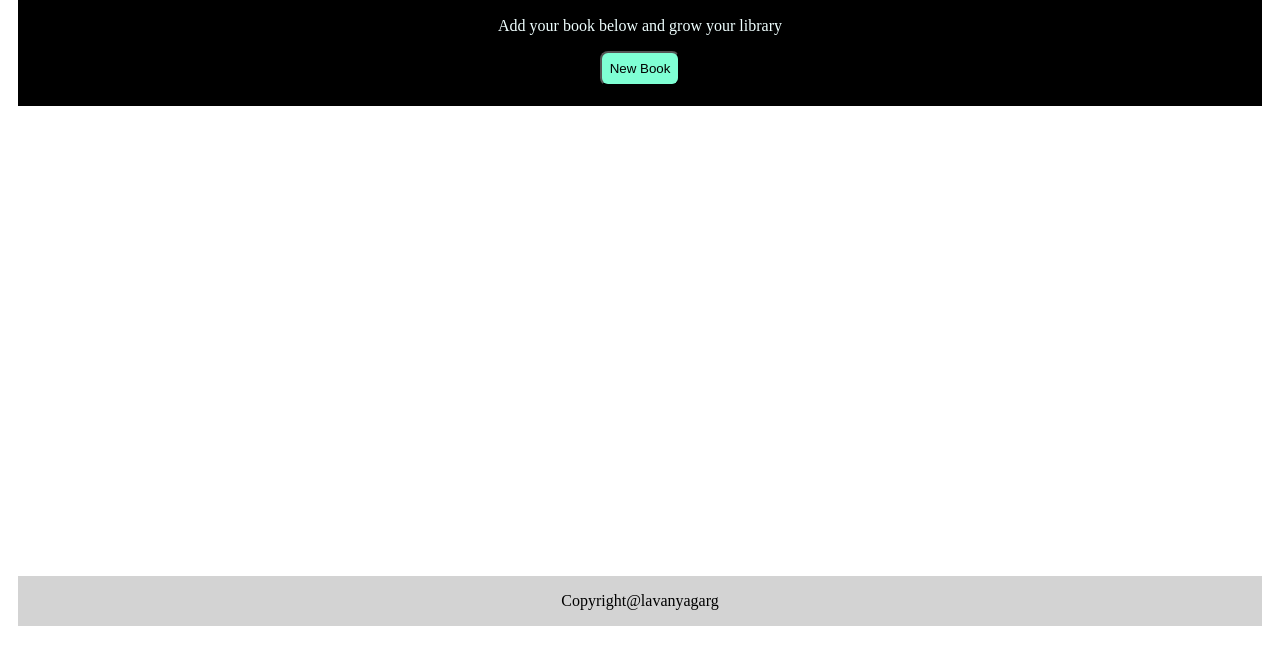
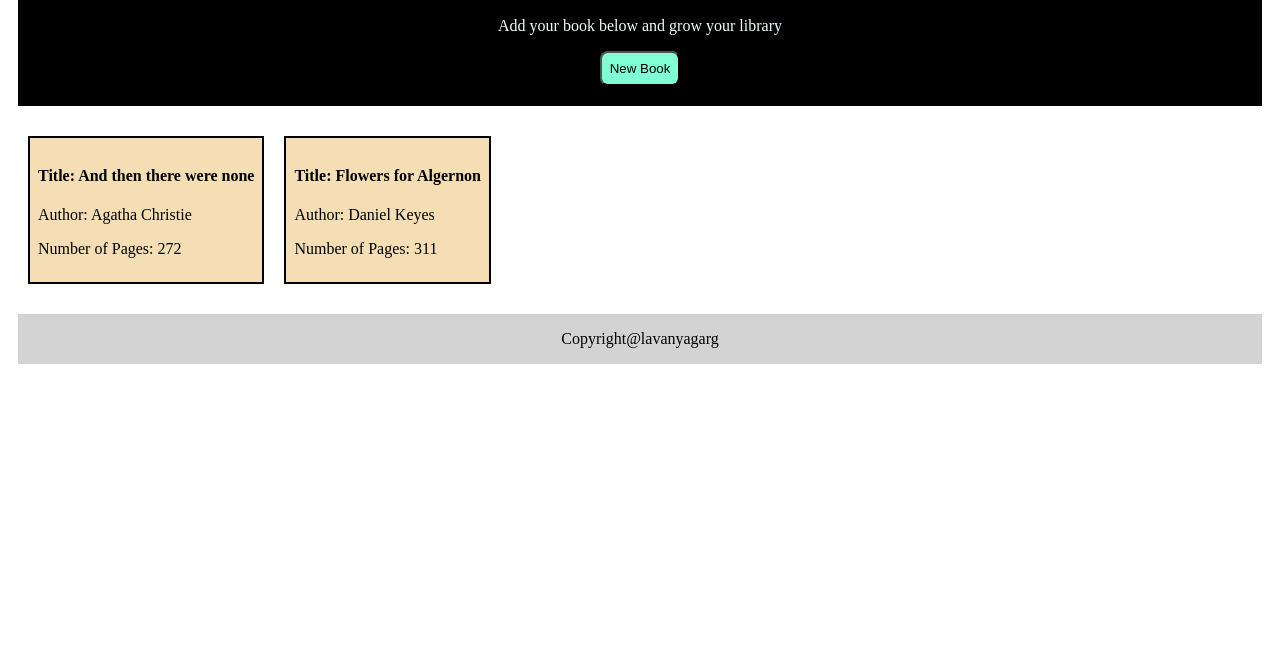
Before and after one commit to lavanyagarg112/simple-library, a plain HTML site: page index.html in a window 1280 px wide. Shown: the part 117-782 px from the top of the page. Drawn offline with Linux system fonts and the light colour scheme.

Commit message:
js initialised

```diff
--- a/index.html
+++ b/index.html
@@ -12,7 +12,7 @@
     <div class="header">
         <h1>Library</h1>
         <p>Add your book below and grow your library</p>
-        <a href="#"><button>New Book</button></a>
+        <a href="#"><button class="newbook">New Book</button></a>
     </div>
 
     <div class="books">
--- a/script.js
+++ b/script.js
@@ -18,3 +18,31 @@ function init() {
     addBookToLibrary(book1);
     addBookToLibrary(book2);
 }
+
+init();
+
+const bookarea = document.querySelector(".books");
+
+const liblen = myLibrary.length;
+for (let i = 0; i < liblen; i++){
+    const card = document.createElement("div")
+    const title = document.createElement("h4")
+    title.textContent = "Title: " + myLibrary[i].title;
+    const author = document.createElement("p")
+    author.textContent = "Author: " + myLibrary[i].author;
+    const pages = document.createElement("p")
+    pages.textContent = "Number of Pages: " + myLibrary[i].pages;
+    card.appendChild(title);
+    card.appendChild(author);
+    card.appendChild(pages);
+    card.style = "background-color: wheat; border: 2px solid black; padding: 8px; margin: 10px;"
+    bookarea.appendChild(card)
+}
+
+const addnewbook = document.querySelector(".newbook");
+
+function newbookclick(){
+
+}
+
+addnewbook.addEventListener('click', newbookclick);
--- a/styles.css
+++ b/styles.css
@@ -27,8 +27,10 @@ body{
 }
 
 .books {
-    min-height: 450px;
+    /* min-height: 450px; */
+    display: flex;
     flex-wrap: wrap;
+    margin: 10px;
 }
 
 .footer {
```
